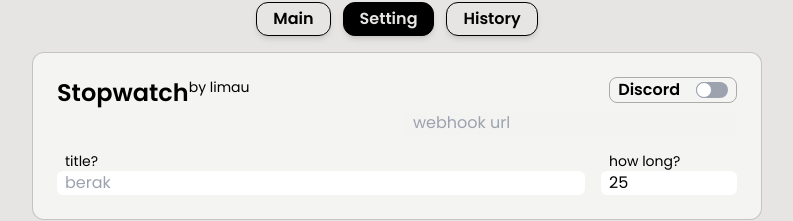
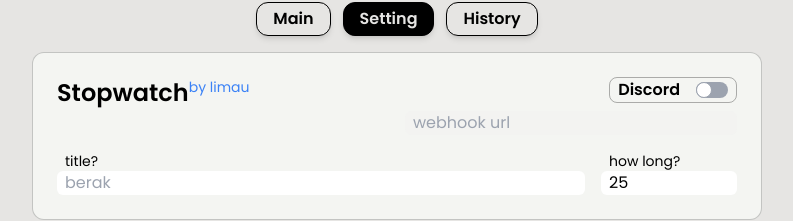
Before and after one commit to rfsyhb/doNow, a React (Vite) app: page / in a window 1280 px wide. Both pictures are taken after a click on the button "Setting". Shown: the part 289-510 px from the top of the page, without its empty margins (243-1036 px from the left). Built offline with nearby package versions, Linux system fonts and the light colour scheme.

Commit message:
add link to profile

```diff
--- a/src/components/Setup.jsx
+++ b/src/components/Setup.jsx
@@ -35,7 +35,11 @@ function Setup() {
       <div className="flex flex-col sm:flex-row gap-4 sm:gap-0 justify-between">
         <div className="flex flex-row">
           <h1 className="font-semibold text-2xl">Stopwatch</h1>
-          <p className="text-sm">by limau</p>
+          <p className="text-sm">
+            <a href="https://github.com/rfsyhb" target="_blank">
+              <span className="text-blue-500">by limau</span>
+            </a>
+          </p>
         </div>
         <div className="flex md:flex-col flex-row text-right gap-2">
           <label
```
